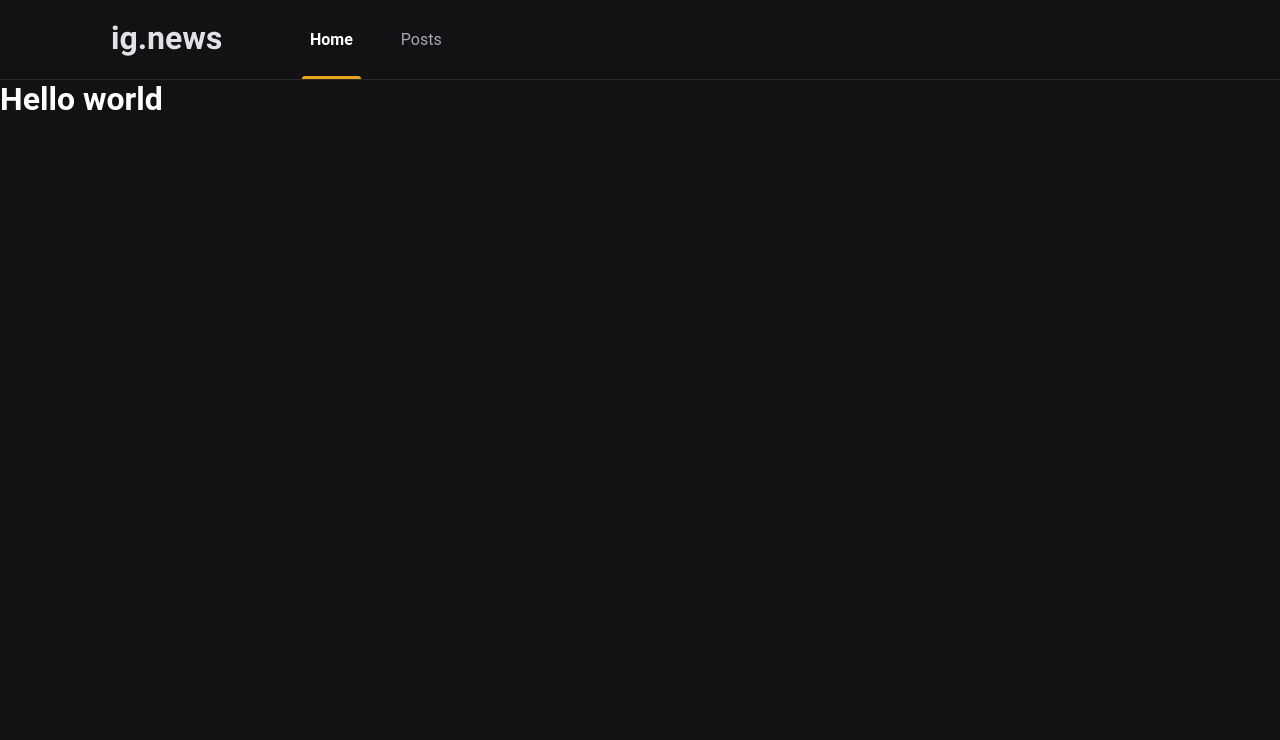
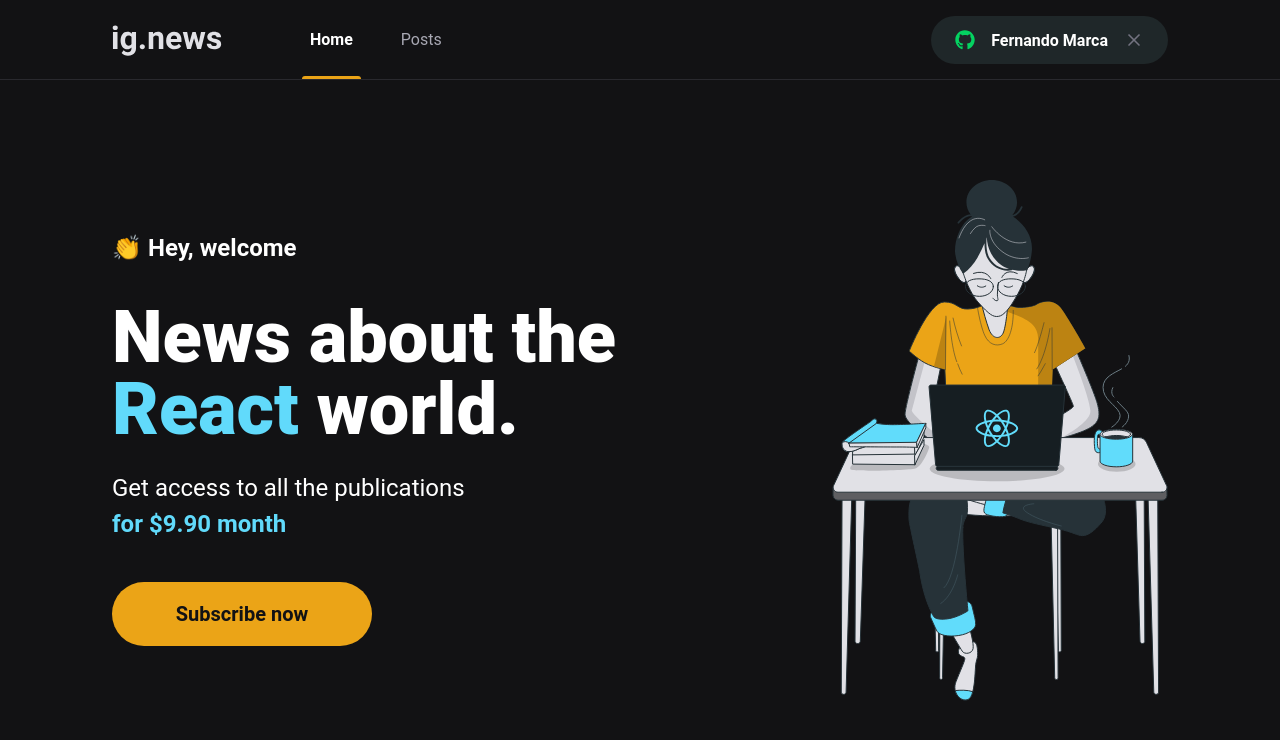
Before and after one commit to fernandomarca/ignews, a Next.js app: page / in a window 1280 px wide. Shown: the top 740 px of the page. Built offline with nearby package versions, Linux system fonts and the light colour scheme.

Commit message:
components ButtonSubscribe Now and SignInButton

```diff
--- a/package.json
+++ b/package.json
@@ -11,6 +11,7 @@
     "next": "10.0.9",
     "react": "17.0.2",
     "react-dom": "17.0.2",
+    "react-icons": "^4.2.0",
     "sass": "^1.32.8"
   },
   "devDependencies": {
--- a/src/Components/Header/index.tsx
+++ b/src/Components/Header/index.tsx
@@ -1,3 +1,4 @@
+import { SignInButton } from "../SignInButton";
 import styles from "./styles.module.scss";
 
 export function Header() {
@@ -11,6 +12,7 @@
           </a>
           <a href="#">Posts</a>
         </nav>
+        <SignInButton />
       </div>
     </header>
   );
--- a/src/Components/Header/styles.module.scss
+++ b/src/Components/Header/styles.module.scss
@@ -50,4 +50,8 @@
       }
     }
   }
+
+  button {
+    margin-left: auto;
+  }
 }
--- /dev/null
+++ b/src/Components/SignInButton/index.tsx
@@ -0,0 +1,18 @@
+import { FaGithub } from "react-icons/fa";
+import { FiX } from "react-icons/fi";
+import styles from "./styles.module.scss";
+export function SignInButton() {
+  const isUserLoggedIn = true;
+  return isUserLoggedIn ? (
+    <button type="button" className={styles.signInButton}>
+      <FaGithub color="#04d361" />
+      Fernando Marca
+      <FiX color="#737380" className={styles.closeIcon} />
+    </button>
+  ) : (
+    <button type="button" className={styles.signInButton}>
+      <FaGithub color="#eba417" />
+      SignIn in Github
+    </button>
+  );
+}
--- /dev/null
+++ b/src/Components/SignInButton/styles.module.scss
@@ -0,0 +1,32 @@
+.signInButton {
+  height: 3rem;
+  border-radius: 3rem;
+  background: var(--gray-850);
+  border: 0;
+  padding: 0 1.5rem;
+
+  display: flex;
+  align-items: center;
+  justify-content: center;
+
+  color: var(--white);
+  font-weight: bold;
+  transition: filter 0.2s;
+
+  svg {
+    width: 20px;
+    height: 20px;
+  }
+
+  svg:first-child {
+    margin-right: 1rem;
+  }
+
+  .closeIcon {
+    margin-left: 1rem;
+  }
+
+  &:hover {
+    filter: brightness(0.8);
+  }
+}
--- /dev/null
+++ b/src/Components/SubscribeButton/index.tsx
@@ -0,0 +1,9 @@
+import styles from "./styles.module.scss";
+
+export function SubscribeButton() {
+  return (
+    <button type="button" className={styles.subscribeButton}>
+      Subscribe now
+    </button>
+  );
+}
--- /dev/null
+++ b/src/Components/SubscribeButton/styles.module.scss
@@ -0,0 +1,20 @@
+.subscribeButton {
+  height: 4rem;
+  min-width: 260px;
+  border: 0;
+  border-radius: 2rem;
+  background: var(--yellow-500);
+  color: var(--gray-900);
+  font-size: 1.25rem;
+  font-weight: bold;
+
+  display: flex;
+  align-items: center;
+  justify-content: center;
+
+  transition: filter 0.2s;
+
+  &:hover {
+    filter: brightness(0.8);
+  }
+}
--- /dev/null
+++ b/src/pages/home.module.scss
@@ -0,0 +1,52 @@
+.contentContainer {
+  max-width: 1120px;
+  margin: 0 auto;
+  padding: 0 2rem;
+  height: calc(100vh - 5rem);
+
+  display: flex;
+  align-items: center;
+  justify-content: space-between;
+
+  @media (max-width: 540px) {
+    margin-top: 2.5rem;
+    img {
+      width: 200px;
+      padding: 2.5rem 1.5rem;
+    }
+  }
+}
+
+.hero {
+  max-width: 600px;
+
+  > span {
+    font-size: 1.5rem;
+    font-weight: bold;
+  }
+
+  h1 {
+    font-size: 4.5rem;
+    line-height: 4.5rem;
+    font-weight: 900;
+    margin-top: 2.5rem;
+    span {
+      color: var(--cyan-500);
+    }
+  }
+
+  p {
+    font-size: 1.5rem;
+    line-height: 2.25rem;
+    margin-top: 1.5rem;
+
+    span {
+      color: var(--cyan-500);
+      font-weight: bold;
+    }
+  }
+
+  button {
+    margin-top: 2.5rem;
+  }
+}
--- a/src/pages/index.tsx
+++ b/src/pages/index.tsx
@@ -1,12 +1,26 @@
 import Head from "next/head";
-
+import { SubscribeButton } from "../Components/SubscribeButton";
+import styles from "./home.module.scss";
 export default function Home() {
   return (
     <>
       <Head>
-        <title>Início Ig.news</title>
+        <title>Home | Ig.news</title>
       </Head>
-      <h1>Hello world</h1>
+      <main className={styles.contentContainer}>
+        <section className={styles.hero}>
+          <span>👏 Hey, welcome</span>
+          <h1>
+            News about the <span>React</span> world.
+          </h1>
+          <p>
+            Get access to all the publications <br />
+            <span>for $9.90 month</span>
+          </p>
+          <SubscribeButton />
+        </section>
+        <img src="/images/avatar.svg" alt="girl coding" />
+      </main>
     </>
   );
 }
--- a/src/styles/global.scss
+++ b/src/styles/global.scss
@@ -9,6 +9,7 @@
   --gray-100: #e1e1e6;
   --gray-300: #a8a8b3;
   --gray-800: #29292e;
+  --gray-850: #1f2729;
   --gray-900: #121214;
 
   --cyan-500: #61dafb;
```
Also changed, not shown: 1 other file (tests, documents, lock files or other folders).
